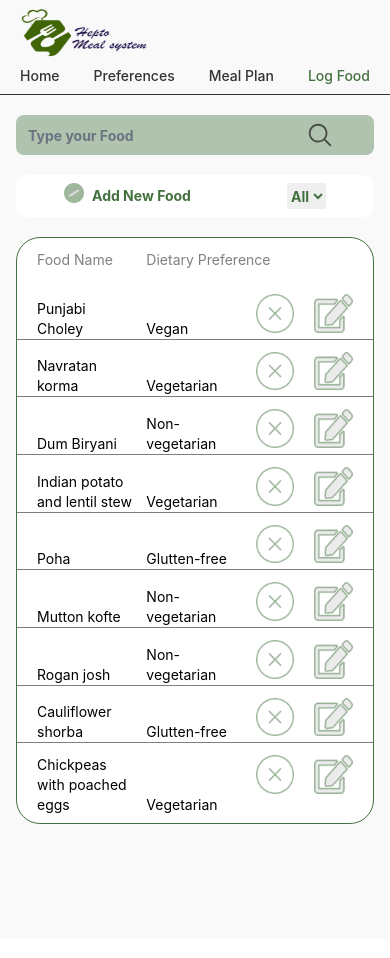
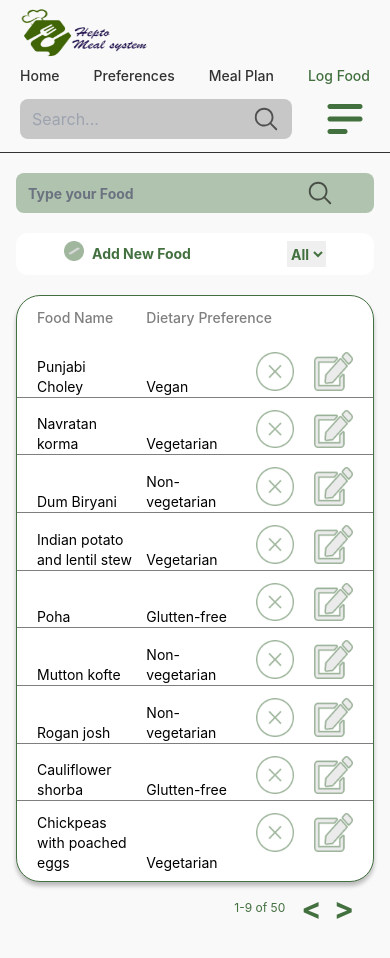
Before and after one commit to Suliatyusuff/hepto-meal, a Next.js app: page /log in a window 390 px wide. Shown: the top 958 px of the page. Built offline with nearby package versions, Linux system fonts and the light colour scheme.

Commit message:
Fixed issues

```diff
--- a/components/authLayout/AuthLayout.jsx
+++ b/components/authLayout/AuthLayout.jsx
@@ -6,8 +6,8 @@ import { Layout } from "components";
 export const AuthLayout = ( { title, children } ) => {
     return (
         <Layout navbar={false} title={title}>
-            <div className={styles.container}>
-                <main className={styles.main}>
+            <div >
+                <main>
                     <div className='md:flex w-screen min-h-screen'>
                         <div className={`min-h-screen bg-no-repeat bg-cover md:w-1/2 hidden md:inline-block ${styles.authBg}`}></div>
                         <div className={`p-4 md:p-4 ${styles.authAreaBg} bg-[#E5E5E5] bg-blend-overlay min-h-screen flex flex-col items-center gap-2 md:w-1/2`}>
--- a/components/navbar/Navbar.jsx
+++ b/components/navbar/Navbar.jsx
@@ -37,10 +37,10 @@ export const Navbar = () => {
                     </a>
                 </Link>
             </div>
-            <div className="hidden lg:flex items-center">
+            <div className="flex justify-between w-full lg:w-auto mt-2 lg:mt-0 items-center">
                 <form action="" method="post">
-                    <div className="relative  mr-40">
-                        <input type="search" placeholder="Search..." className="bg-black/20 h-12 px-3 focus:border-black/40 focus:outline-none text-black/30 rounded-lg" />
+                    <div className="relative  md:mr-40">
+                        <input type="text" placeholder="Search..." className="bg-black/20 h-10 lg:h-12 px-3 focus:border-black/40 focus:outline-none text-black/30 rounded-lg" />
 
                         <span className="absolute inset-y-0 right-3 flex items-center pl-3">
                             <svg className="h-7 w-7 fill-black/60" xmlns="http://www.w3.org/2000/svg" x="0px" y="0px" width="30"
--- a/pages/index.jsx
+++ b/pages/index.jsx
@@ -1,5 +1,4 @@
 import Link from "next/link";
-import styles from '../styles/auth.module.scss'
 import { AuthLayout } from "components";
 import { useRouter } from 'next/router'
 
@@ -15,11 +14,11 @@ export default function Login () {
       <form className="mt-24" method="post" onSubmit={handleSubmit}>
         <div className='my-5'>
           <label htmlFor="email" className='font-medium text-sm'>Email</label>
-          <input type="email" name="email" className={`border border-primary-500 ${styles.inputShadow} w-full block rounded-lg h-10 md:h-12 focus:border-gray focus:outline-none px-4`} id="email" />
+          <input type="email" name="email" className={`border border-primary-500 shadow-box w-full block rounded-lg h-10 md:h-12 focus:border-gray focus:outline-none px-4`} id="email" />
         </div>
         <div className='my-5'>
           <label htmlFor="password" className='font-medium text-sm'>Password</label>
-          <input type="password" name="password" className={`border border-primary-500 ${styles.inputShadow} w-full block rounded-lg h-10 md:h-12 focus:border-gray focus:outline-none px-4`} id="password" />
+          <input type="password" name="password" className={`border border-primary-500 shadow-box w-full block rounded-lg h-10 md:h-12 focus:border-gray focus:outline-none px-4`} id="password" />
         </div>
         <div className='my-5 md:text-right'>
           <button type="submit" className={` rounded-lg h-10 focus:border-gray focus:outline-none  bg-primary-500 text-white px-11 font-medium uppercase hover:bg-primary-500/90`}>Login</button>
--- a/pages/log.jsx
+++ b/pages/log.jsx
@@ -46,7 +46,7 @@ export default function Log () {
     return (
         <Layout title="Log">
 
-            <section className="px-4 md:px-10 mb-20 bg-[#E5E5E5]/25 min-h-screen ">
+            <section className="px-4 md:px-10 pb-20 bg-[#E5E5E5]/25 min-h-screen ">
                 <div className="w-full flex justify-center flex-col items-center gap-5">
                     <form action="" method="post" className=" w-full md:w-8/12 pt-5">
                         <div className="relative  ">
@@ -82,12 +82,12 @@ export default function Log () {
                     </div>
                 </div>
 
-                <div className="border rounded-3xl border-primary-500 pb-2 mt-5 bg-white">
+                <div className="border shadow-box rounded-3xl border-primary-500 pb-2 mt-5 bg-white">
                     <div className={`grid grid-cols-3 gap-3  px-5 py-3`}>
-                        <div className="flex items-end md:font-bold text-sm md:text-2xl text-black/50">
+                        <div className="flex items-end font-medium md:font-bold text-sm md:text-2xl text-black/50">
                             Food&nbsp;Name
                         </div>
-                        <div className="flex items-end md:font-bold text-sm md:text-2xl text-black/50">
+                        <div className="flex items-end font-medium md:font-bold text-sm md:text-2xl text-black/50">
                             Dietary&nbsp;Preference
                         </div>
                         <div className="text-center">
@@ -106,12 +106,12 @@ export default function Log () {
                                 </div>
                                 <div className="md:font-bold text-sm md:text-2xl text-black flex items-end">{log.col2}</div>
                                 <div className="flex justify-end gap-5 md:gap-10 ">
-                                    <Link href="/meal">
+                                    <Link href="">
                                         <a>
                                             <Image src={CloseIcon} alt="food" width={50} height={50} />
                                         </a>
                                     </Link>
-                                    <Link href="/meal">
+                                    <Link href="">
                                         <a>
                                             <Image src={EditIcon} alt="food" width={50} height={50} />
 
@@ -121,6 +121,23 @@ export default function Log () {
                             </div>
                         ) )
                     }
+
+                </div>
+                <div className="flex justify-end gap-4 mt-2 items-center">
+                    <span className="text-primary-500 text-xs">1-9 of 50</span>
+                    <div>
+                        <Link href="">
+                            <a className="text-primary-500 font-bold text-3xl">
+                                &lt;
+                            </a>
+                        </Link>
+                        <Link href="">
+                            <a className="text-primary-500 font-bold text-3xl ml-3 mr-5 md:mr-10">
+                                &gt;
+                            </a>
+                        </Link>
+                    </div>
+
                 </div>
             </section>
 
--- a/pages/preferences.jsx
+++ b/pages/preferences.jsx
@@ -20,7 +20,7 @@ const dietaryPeferences = {
 }
 const allergies = {
     name: "allergies",
-    items: [ "Egg", "Milk", "Soy", "Peanuts", "Trea nut", "Shellfish" ]
+    items: [ "Egg", "Milk", "Soy", "Peanuts", "Trea nut", "Shellfish", "No allergies" ]
 }
 const cuisines = {
     name: "cuisines",
--- a/styles/auth.module.scss
+++ b/styles/auth.module.scss
@@ -8,6 +8,3 @@
         background-image: none;
     }
 }
-.inputShadow {
-    box-shadow: 0px 4px 4px rgba(0, 0, 0, 0.25);
-}
--- a/styles/globals.scss
+++ b/styles/globals.scss
@@ -23,6 +23,10 @@ a {
   box-sizing: border-box;
 }
 
+.shadow-box {
+  box-shadow: 0px 4px 4px rgba(0, 0, 0, 0.25);
+}
+
 ::-webkit-calendar-picker-indicator {
   background-image: url(../assets/images/calendar.svg);
 }
```
Also changed, not shown: pages/signup.jsx (+5 -6 lines).
